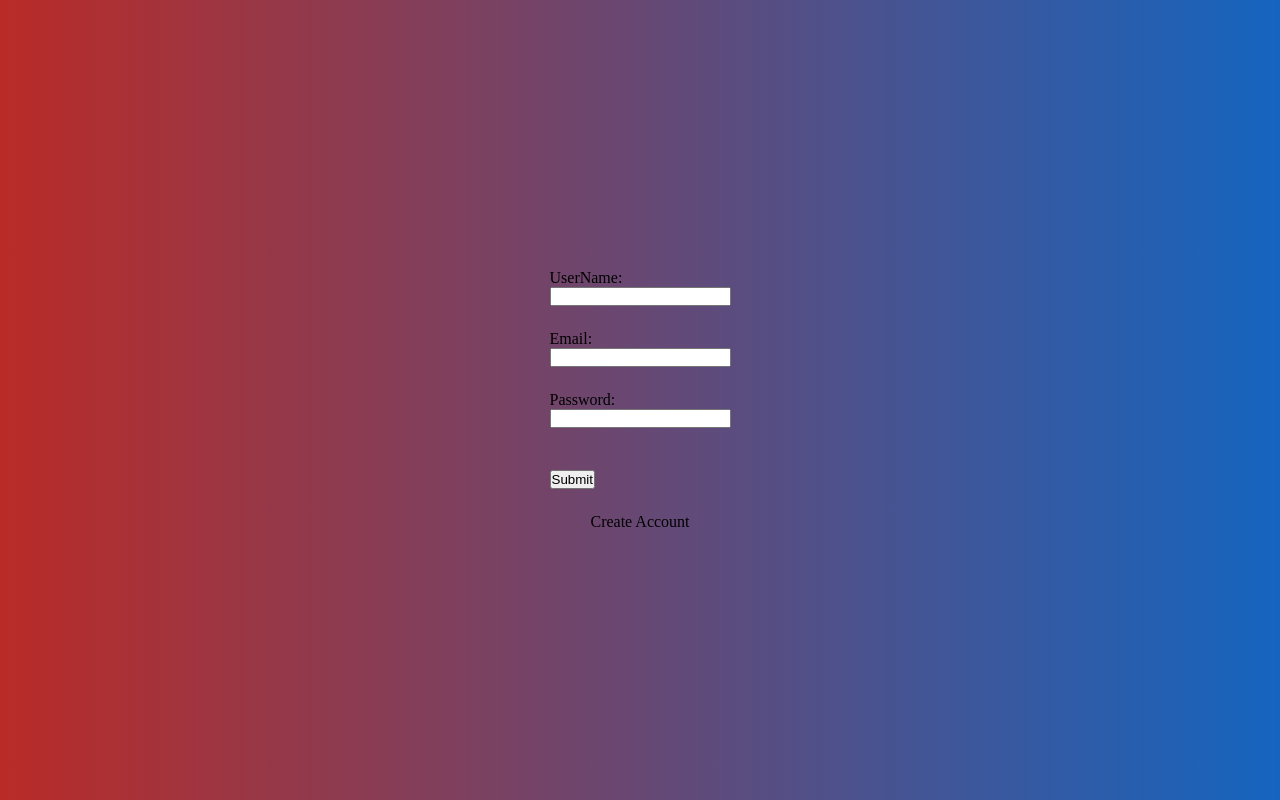
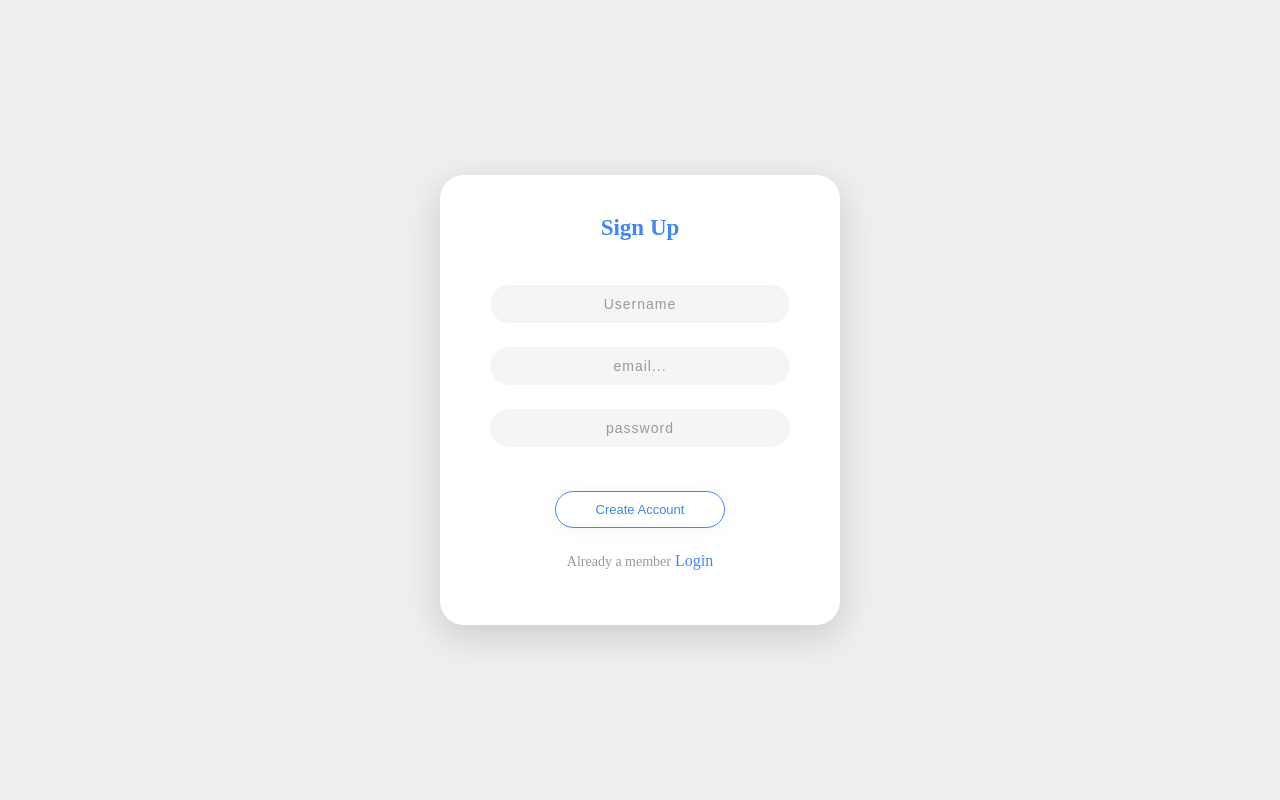
Before and after one commit to payamdowlatyari/heroku, a website: page src/front-end/create.html in a window 1280 px wide. Drawn offline with Linux system fonts and the light colour scheme.

Commit message:
new version

```diff
--- a/src/front-end/create.css
+++ b/src/front-end/create.css
@@ -1,51 +1,135 @@
-*:focus {outline:0;}
+*:focus {
+    outline: 0;
+}
 
 a {
-  text-decoration: none;
-  color: black;
+    text-decoration: none;
+    color: #4285F4;
 }
 
-body, html {
-  height: 100%;
-  background: linear-gradient(to right, #b92b27, #1565c0);
+a:hover {
+    text-decoration: underline;
+}
+
+body,
+html {
+    height: 100%;
+    background: #efefef;
 }
 
 * {
-  box-sizing: border-box;
-  padding: 0;
-  margin: 0;
+    box-sizing: border-box;
+    padding: 0;
+    margin: 0;
 }
 
-.logo {
-  font-size: 36px;
-  color: white;
-}
 
-.lgn-btn {
-  background-color: yellow;
-  font-size: 14px;
-  border-radius: 0;
-  border: none;
-  padding: 18px 60px;
+.marquee-center {
+    height: 100%;
+    display: flex;
+    flex-direction: column;
+    align-items: center;
+    justify-content: center;
 }
 
 .marquee {
-  width: 240px;
-  display: flex;
-  flex-direction: column;
-  align-items: center;
-  justify-content: center;
-  padding: 24px;
+    display: flex;
+    flex-direction: column;
+    align-items: center;
+    justify-content: center;
+    padding: 12px;
 }
 
 .marquee :not(:last-child) {
-  margin-bottom: 24px;
+    margin-bottom: 24px;
 }
 
-.marquee-center {
-  height: 100%;
-  display: flex;
-  flex-direction: column;
-  align-items: center;
-  justify-content: center;
+.signUp_container {
+    width: calc(100vw - 24px);
+    height: 450px;
+    background-color: #fff;
+    border-radius: 1.5em;
+    box-shadow: 0px 11px 35px 2px rgba(0, 0, 0, 0.14);
+    text-align: center;
 }
+
+.signUp_container label {
+    font-size: 14px;
+    color: #999;
+}
+
+.signUp_title {
+    padding-top: 40px;
+    color: #4285F4;
+    font-weight: bold;
+    font-size: 23px;
+    text-align: center;
+}
+
+
+.signUp {
+    padding-top: 20px;
+}
+
+.u_name,
+.pass,
+.email {
+    width: 75%;
+    color: #666;
+    font-size: 14px;
+    letter-spacing: 1px;
+    font-weight: bold;
+    background: rgba(245, 245, 245, 1);
+    padding: 10px 20px;
+    border-radius: 20px;
+    outline: none;
+    border: none;
+    border: 1px solid rgba(245, 245, 245, 1);
+    text-align: center;
+}
+
+
+.u_name:focus,
+.pass:focus,
+.email:focus {
+    border: 1px solid rgba(0, 0, 0, 0.18) !important;
+    background: rgba(250, 250, 250, 0.4);
+
+}
+
+.u_name:hover,
+.pass:hover,
+.email:hover {
+    background: rgba(250, 250, 250, 0.4);
+}
+
+::placeholder {
+    color: #999;
+    font-weight: lighter;
+    opacity: 1;
+}
+
+
+.submit {
+    cursor: pointer;
+    border-radius: 5em;
+    color: #4285F4;
+    background: #fff;
+    border: 0;
+    padding: 10px 40px;
+    margin-top: 20px;
+    font-size: 13px;
+    box-shadow: 0 0 20px 1px rgba(0, 0, 0, 0.04);
+    border: 1px solid #4285F4;
+}
+
+.submit:hover {
+    color: #fff;
+    background: #4285F4;
+}
+
+@media only screen and (min-width: 768px) {
+    .signUp_container {
+        width: 400px;
+    }
+}
--- a/src/front-end/create.html
+++ b/src/front-end/create.html
@@ -6,25 +6,23 @@
     <meta name="viewport" content="width=device-width, initial-scale=1.0">
     <meta http-equiv="X-UA-Compatible" content="ie=edge">
     <title>4YOU</title>
-    <link rel="stylesheet" type="text/css" href="index.css">
+    <link rel="stylesheet" type="text/css" href="create.css">
 </head>
 
 <body>
     <div class="marquee-center">
         <div class="marquee">
-            <form method="post" action="/api/user">
-                UserName:<br>
-                <input type="text" name="display_name">
-                <br>
-                Email:<br>
-                <input type="text" name="email">
-                <br>
-                Password:<br>
-                <input type="password" name="pswd">
-                <br><br>
-                <input type="submit" value="Submit">
-            </form>
-            <a href="/create">Create Account</a>
+            <div class="signUp_container">
+                <h2 class="signUp_title">Sign Up</h2>
+                <form class="signUp" method="post" action="/api/user">
+                    <input class="u_name" type="text" name="display_name" placeholder="Username">
+                    <input class="email" type="text" name="email" placeholder="email...">
+                    <input class="pass" type="password" name="pswd" placeholder="password">
+                    <input class="submit" type="submit" value="Create Account">
+                </form>
+                <label>Already a member</label>
+                <a href="/login">Login</a>
+            </div>
         </div>
     </div>
 </body>
--- a/src/front-end/login.css
+++ b/src/front-end/login.css
@@ -1,51 +1,126 @@
-*:focus {outline:0;}
+*:focus {
+    outline: 0;
+}
 
 a {
-  text-decoration: none;
-  color: black;
+    text-decoration: none;
+    color: #4285F4;
 }
 
-body, html {
-  height: 100%;
-  background: linear-gradient(to right, #b92b27, #1565c0);
+a:hover {
+    text-decoration: underline;
+}
+
+body,
+html {
+    height: 100%;
+    background: #efefef;
 }
 
 * {
-  box-sizing: border-box;
-  padding: 0;
-  margin: 0;
+    box-sizing: border-box;
+    padding: 0;
+    margin: 0;
 }
 
-.logo {
-  font-size: 36px;
-  color: white;
-}
 
-.lgn-btn {
-  background-color: yellow;
-  font-size: 14px;
-  border-radius: 0;
-  border: none;
-  padding: 18px 60px;
+.marquee-center {
+    height: 100%;
+    display: flex;
+    flex-direction: column;
+    align-items: center;
+    justify-content: center;
 }
 
 .marquee {
-  width: 240px;
-  display: flex;
-  flex-direction: column;
-  align-items: center;
-  justify-content: center;
-  padding: 24px;
+    display: flex;
+    flex-direction: column;
+    align-items: center;
+    justify-content: center;
+    padding: 12px;
 }
 
 .marquee :not(:last-child) {
-  margin-bottom: 24px;
+    margin-bottom: 24px;
 }
 
-.marquee-center {
-  height: 100%;
-  display: flex;
-  flex-direction: column;
-  align-items: center;
-  justify-content: center;
+.login_container {
+    width: calc(100vw - 24px);
+    height: 380px;
+    background-color: #fff;
+    border-radius: 1.5em;
+    box-shadow: 0px 11px 35px 2px rgba(0, 0, 0, 0.14);
+    text-align: center;
 }
+
+.login_title {
+    padding-top: 40px;
+    color: #4285F4;
+    font-weight: bold;
+    font-size: 23px;
+    text-align: center;
+}
+
+
+.login {
+    padding-top: 20px;
+}
+
+.u_name,
+.pass {
+    width: 75%;
+    color: #666;
+    font-size: 14px;
+    letter-spacing: 1px;
+    font-weight: bold;
+    background: rgba(245, 245, 245, 1);
+    padding: 10px 20px;
+    border-radius: 20px;
+    outline: none;
+    border: none;
+    border: 1px solid rgba(245, 245, 245, 1);
+    text-align: center;
+}
+
+
+.u_name:focus,
+.pass:focus {
+    border: 1px solid rgba(0, 0, 0, 0.18) !important;
+    background: rgba(250, 250, 250, 0.4);
+
+}
+
+.u_name:hover,
+.pass:hover {
+    background: rgba(250, 250, 250, 0.4);
+}
+
+::placeholder {
+    color: #999;
+    font-weight: lighter;
+    opacity: 1;
+}
+
+
+.submit {
+    cursor: pointer;
+    border-radius: 5em;
+    color: #4285F4;
+    background: #fff;
+    border: 0;
+    padding: 10px 40px;
+    font-size: 13px;
+    box-shadow: 0 0 20px 1px rgba(0, 0, 0, 0.04);
+    border: 1px solid #4285F4;
+}
+
+.submit:hover {
+    color: #fff;
+    background: #4285F4;
+}
+
+@media only screen and (min-width: 768px) {
+    .login_container {
+        width: 400px;
+    }
+}
```
Also changed, not shown: src/front-end/login.html (+10 -9 lines).
